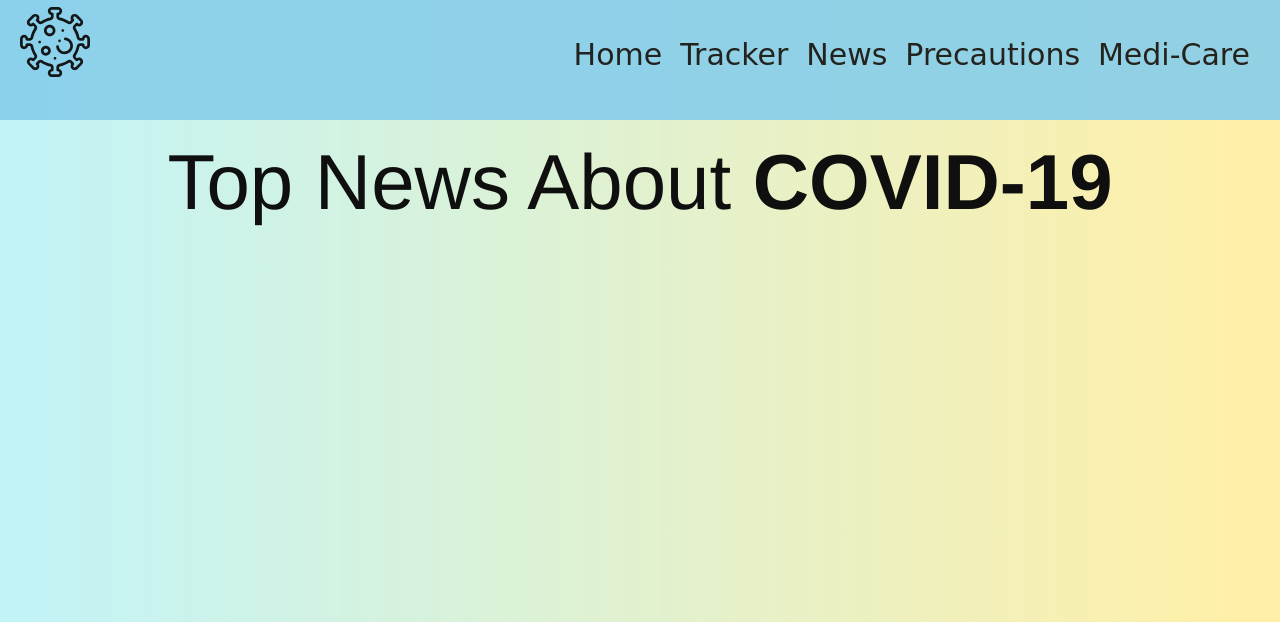
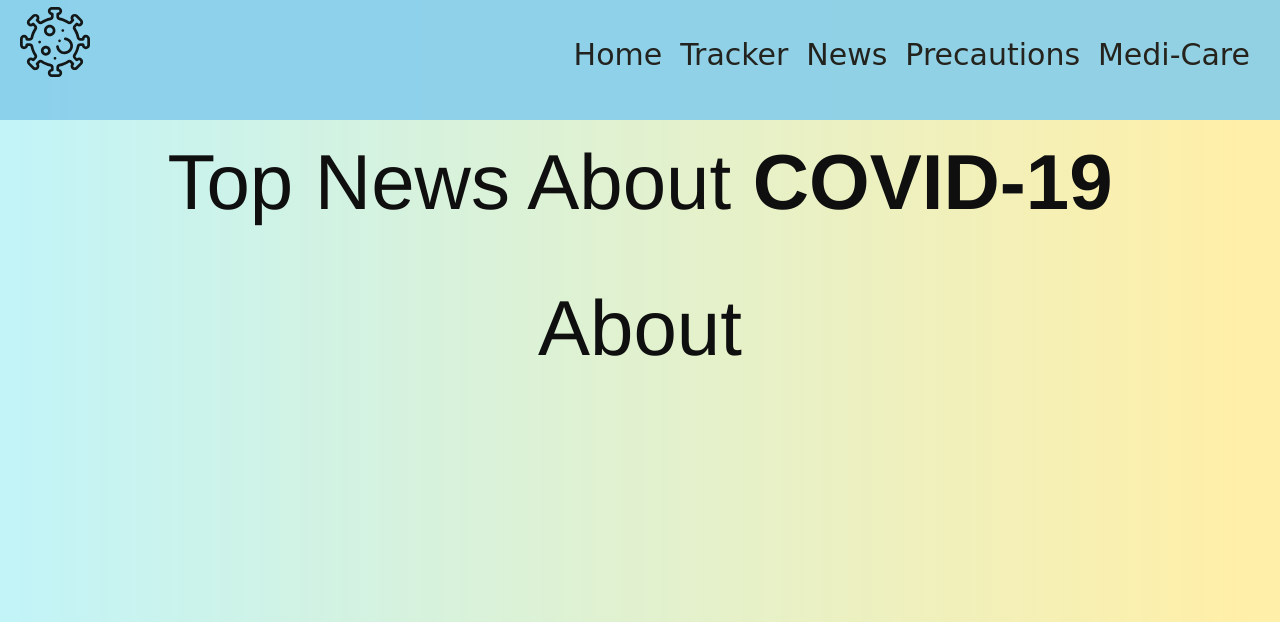
Before and after one commit to Tusharsaxena3112/Covid-19, a Flask app: page /news in a window 1280 px wide. Shown: the top 622 px of the page. Run offline with Flask 2, Linux system fonts and the light colour scheme; some libraries are stand-ins or nearby versions.

Commit message:
make footer

```diff
--- a/templates/News.html
+++ b/templates/News.html
@@ -35,6 +35,13 @@
     <div id="news" class="news-items" >
 
     </div>
+    <div class="footer">
+        <section class="sec-1">
+            <section class="about">
+                <h1>About</h1>
+            </section>
+        </section>
+    </div>
 </body>
 <script type="text/javascript" src="/static/js/news.js"></script>
 </html>
```
